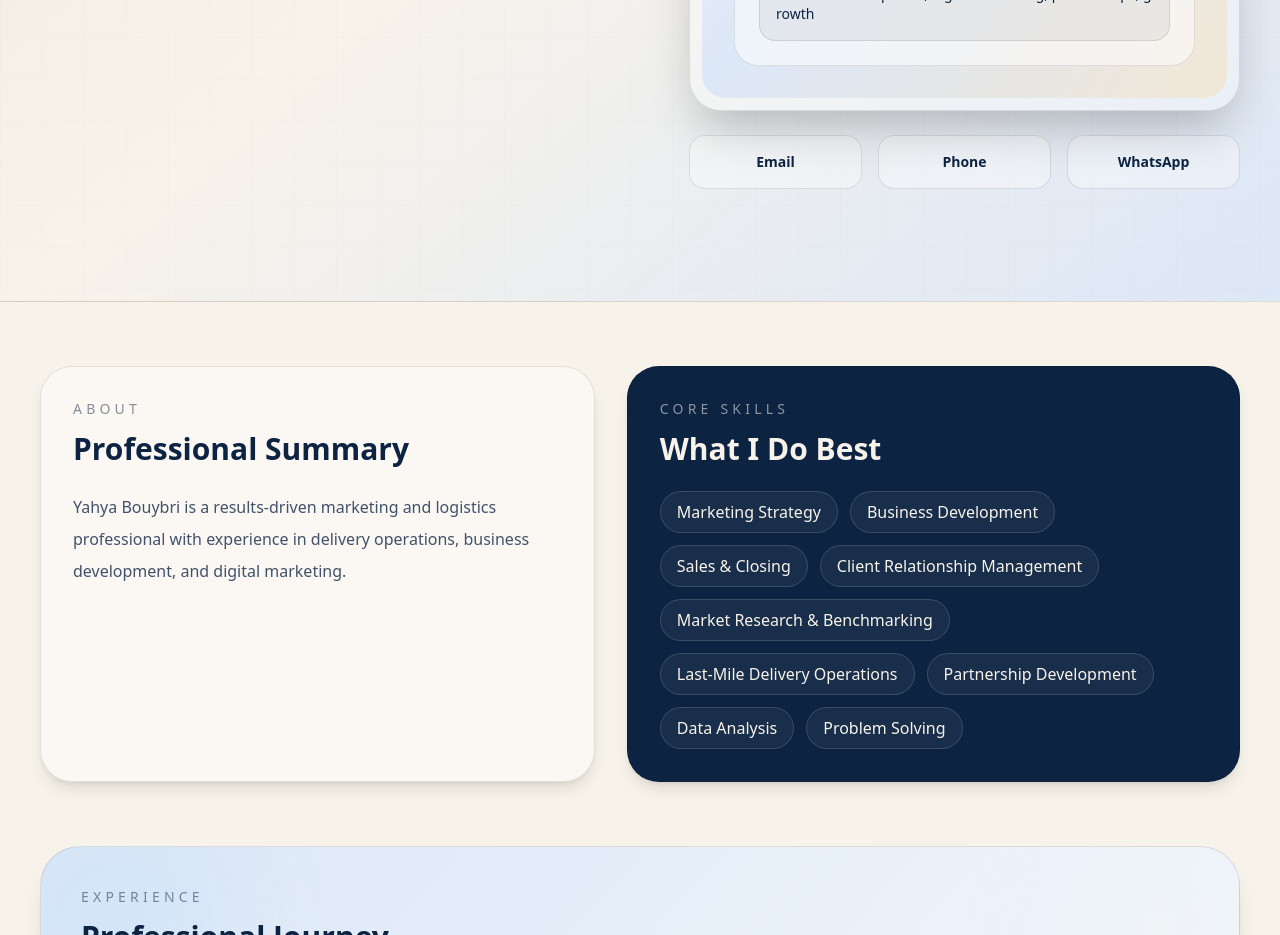
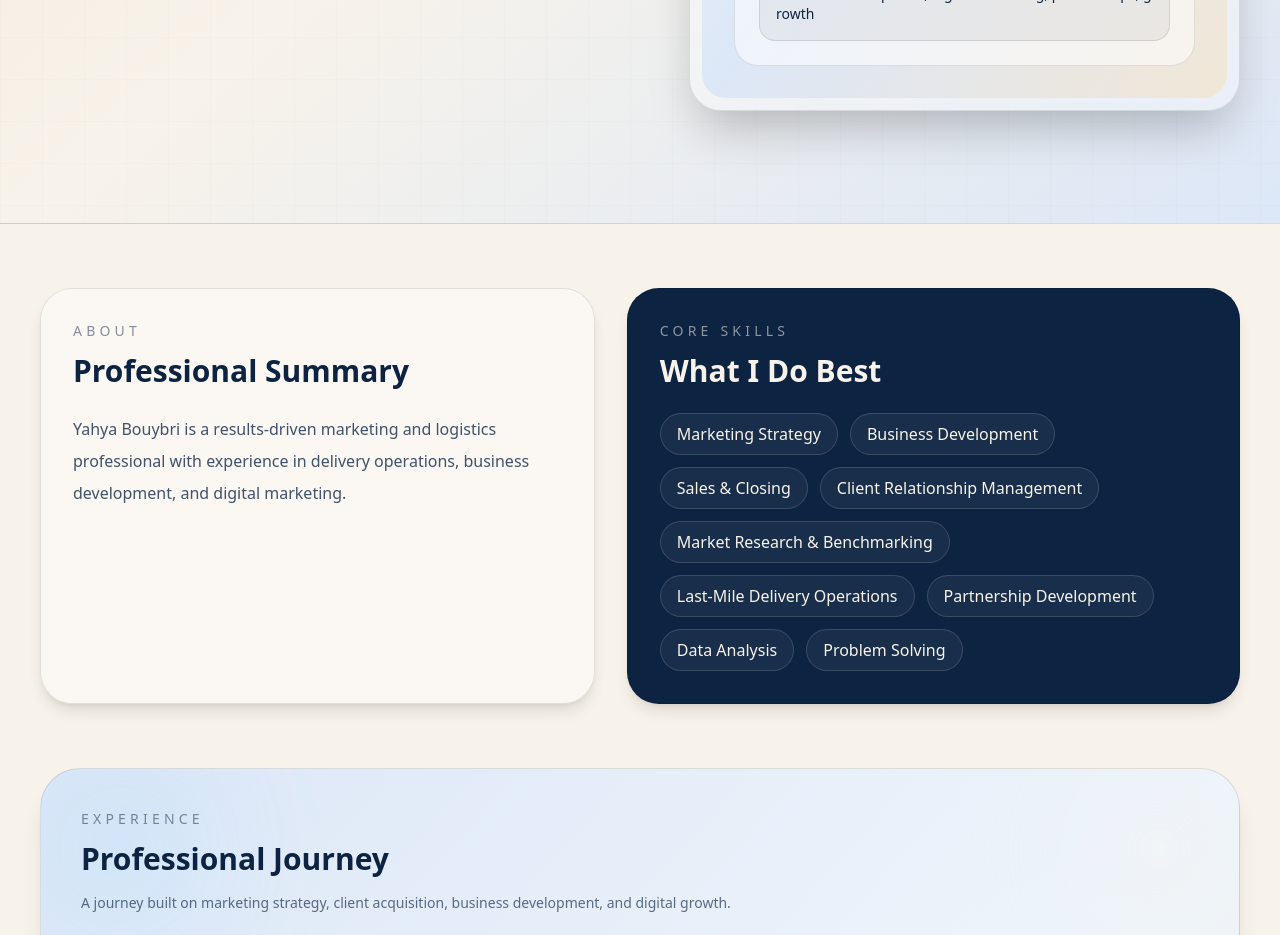
Before and after one commit to AyezMedia/Bouybri-portfolio, a Next.js app: page / in a window 1280 px wide. Shown: the part 880-1815 px from the top of the page. Built offline with nearby package versions, Linux system fonts and the light colour scheme.

Commit message:
remove duplicate contact buttons

```diff
--- a/app/page.tsx
+++ b/app/page.tsx
@@ -260,23 +260,6 @@ export default function YahyaBouybriPortfolio() {
                   </div>
                 </div>
               </div>
-            </div>
-
-            <div className="grid gap-4 sm:grid-cols-3">
-              {[
-                ["Email", "mailto:yahyabouybri1@gmail.com"],
-                ["Phone", "tel:+212640016052"],
-                ["WhatsApp", "https://wa.me/212640016052"],
-              ].map(([label, href]) => (
-                <motion.a
-                  key={label}
-                  href={href}
-                  whileHover={{ y: -4, scale: 1.03 }}
-                  className="rounded-2xl border border-black/10 bg-white/35 p-4 text-center text-sm font-semibold transition dark:border-[#f8f3ea]/10 dark:bg-[#f8f3ea]/6"
-                >
-                  {label}
-                </motion.a>
-              ))}
             </div>
           </motion.div>
         </div>
```
